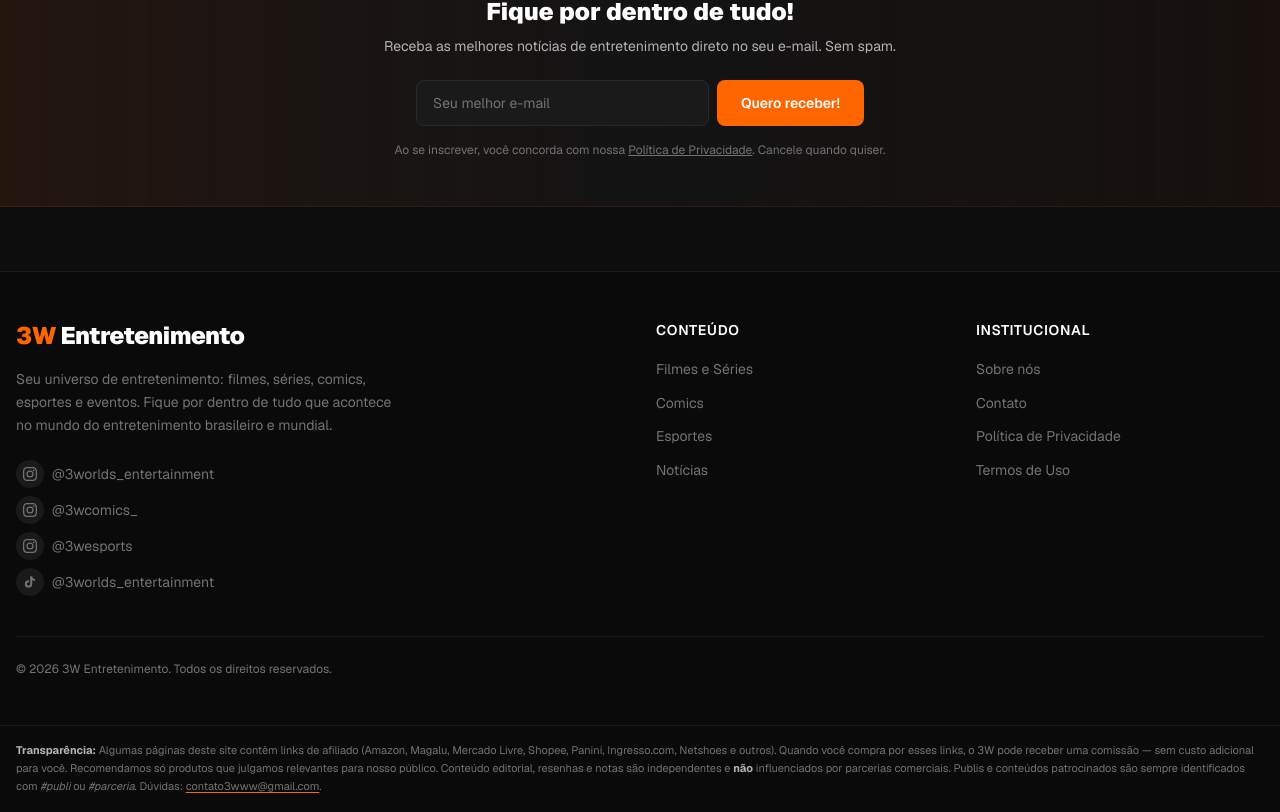
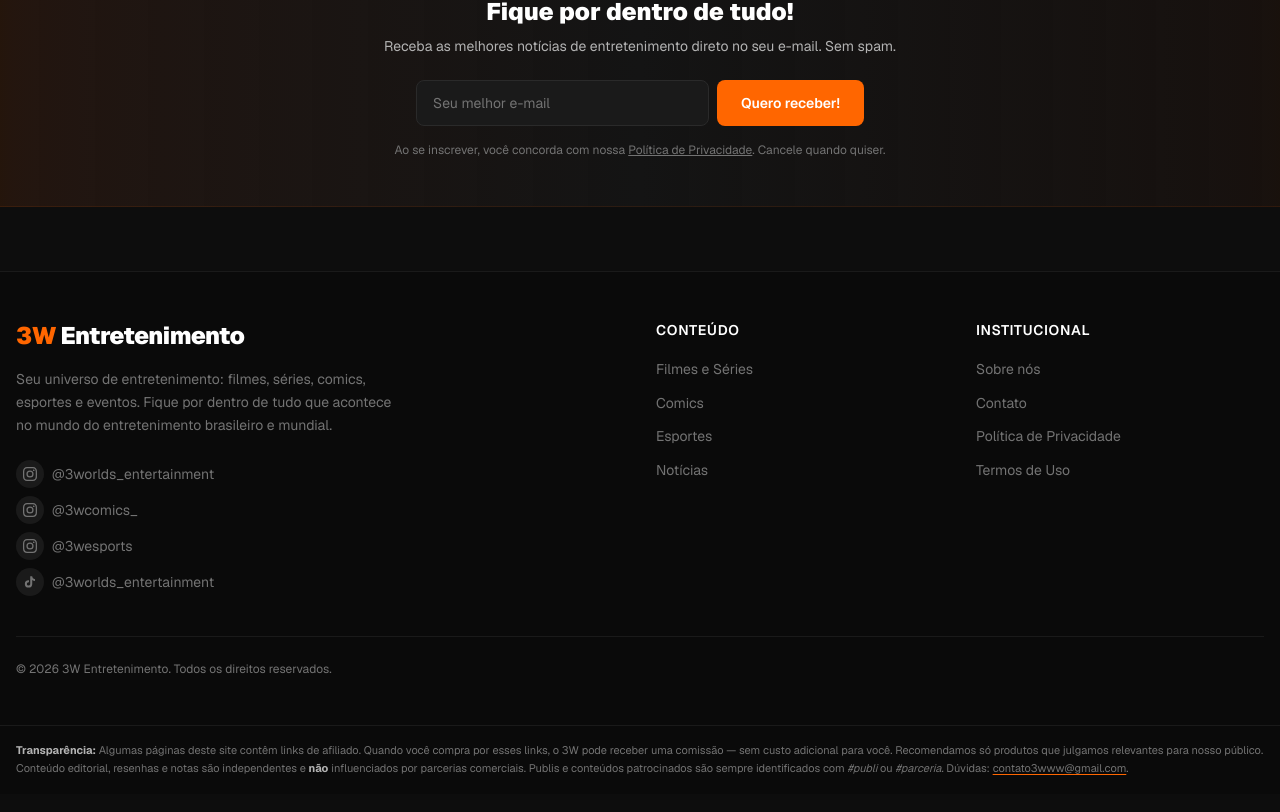
Before and after one commit to brenobragaengenharia-dotcom/3W, a Next.js app: page / in a window 1280 px wide. Shown: the part 3736-4548 px from the top of the page. Built offline with nearby package versions, Linux system fonts and the light colour scheme; no server answers.

Commit message:
chore: remove marcas parceiras do texto do disclosure
Removed specific affiliate links from the disclosure text.

```diff
--- a/components/AffiliateDisclosure.jsx
+++ b/components/AffiliateDisclosure.jsx
@@ -15,7 +15,7 @@ export function AffiliateDisclosureFooter() {
       <div className="max-w-7xl mx-auto px-4 py-4">
         <p className="text-[11px] leading-relaxed text-[#737373]">
           <strong className="text-[#b3b3b3]">Transparência:</strong> Algumas páginas deste site contêm
-          links de afiliado (Amazon, Magalu, Mercado Livre, Shopee, Panini, Ingresso.com, Netshoes e outros).
+          links de afiliado.
           Quando você compra por esses links, o 3W pode receber uma comissão — sem custo adicional para você.
           Recomendamos só produtos que julgamos relevantes para nosso público. Conteúdo editorial, resenhas
           e notas são independentes e <strong className="text-[#b3b3b3]">não</strong> influenciados por
```
